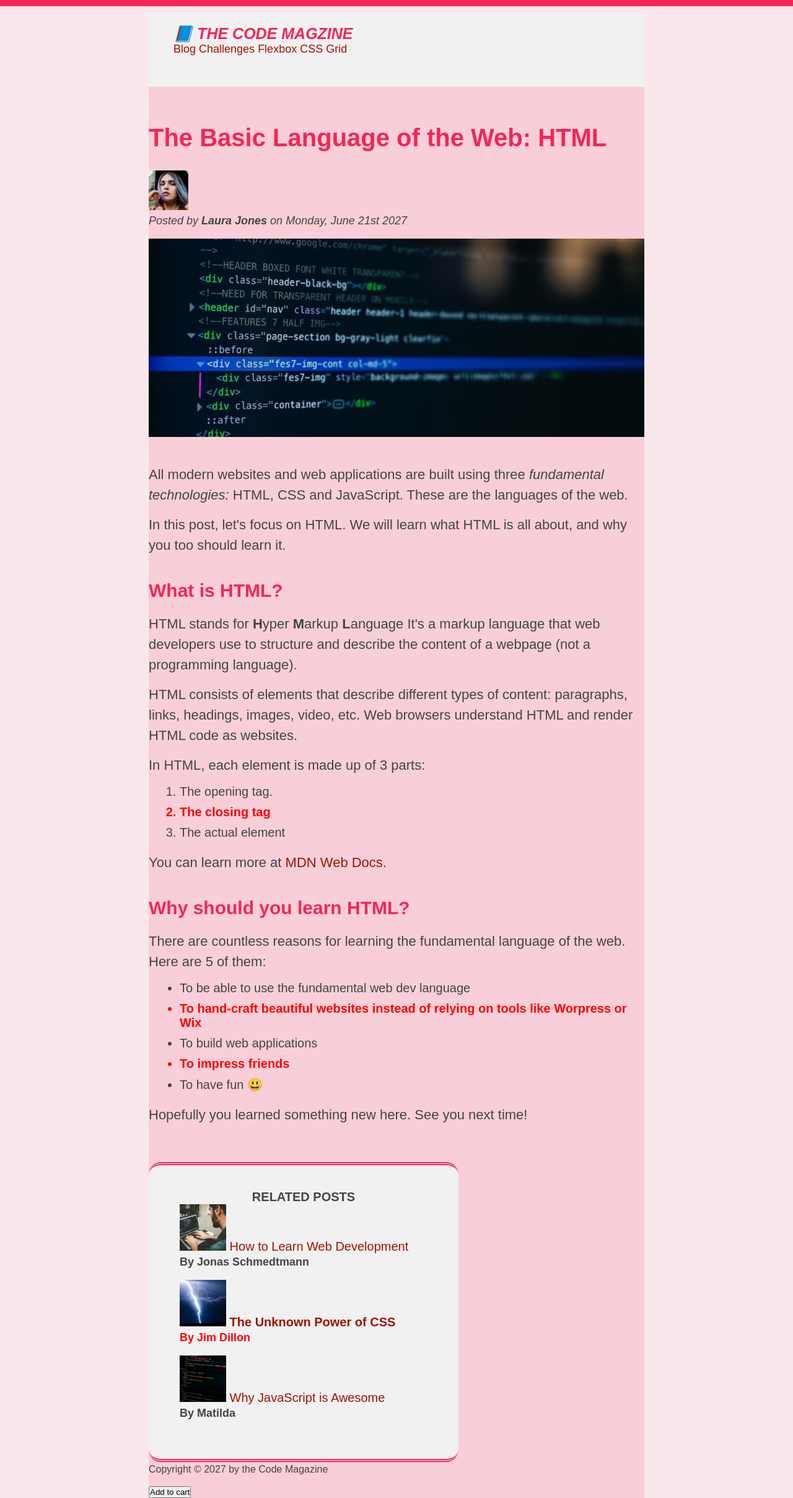
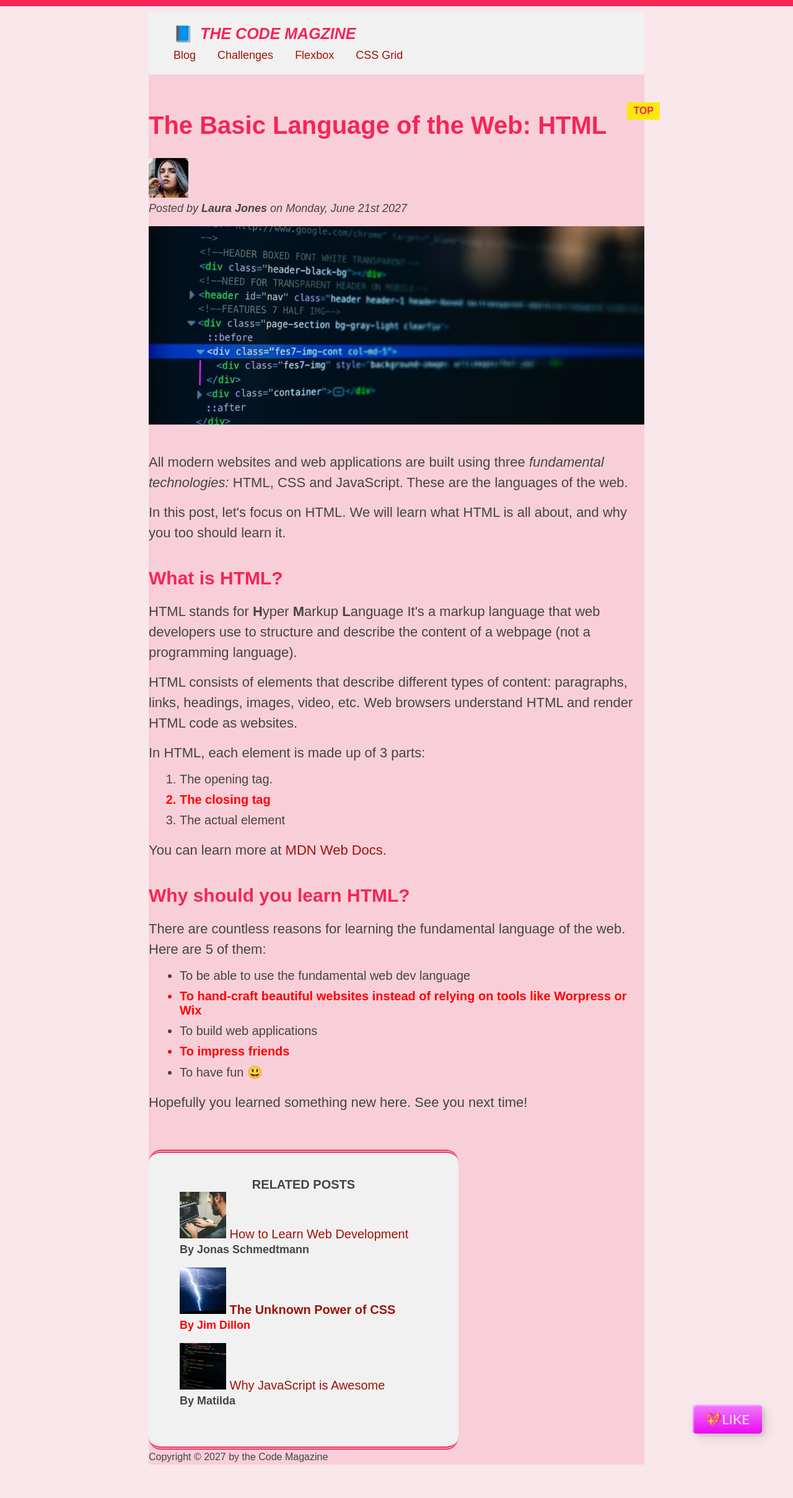
Before and after one commit to AbhishekSingh0901/LearnigHtmlAndCSS, a plain HTML site: page 01-HtmlFundamentals/index.html in a window 1280 px wide. Shown: the whole page at 62% size. After the commit the page ends 2378 px from the top, so only its background shows below. Drawn offline with Linux system fonts and the light colour scheme.

Commit message:
finishing fundamentals

```diff
--- a/01-HtmlFundamentals/index.html
+++ b/01-HtmlFundamentals/index.html
@@ -35,6 +35,8 @@
             alt="Oops Image not found!!"
             width="500"
             height="200"/>
+
+            <button>💖LIKE</button>
         </header>
 
         <p>
@@ -130,7 +132,6 @@
         <p id="copyright" class="copyright text">
         Copyright &copy; 2027 by the Code Magazine
         </p>
-        <button class = "add-cart">Add to cart</button>
       </footer>
     </div>
   </body>
--- a/02-CSSFundamentals/style.css
+++ b/02-CSSFundamentals/style.css
@@ -9,6 +9,7 @@ body {
   color: #444;
   font-family: sans-serif;
   border-top: 10px solid #f52556;
+  position: relative;
 }
 
 .container {
@@ -30,7 +31,7 @@ body {
   padding: 20px 40px;
   /* most commonly used to make vertical spaces */
   margin-bottom: 60px;
-  height: 80px;
+  /* height: 80px; */
 }
 
 nav {
@@ -43,6 +44,7 @@ article {
 
 .post-header {
   margin-bottom: 40px;
+  /* position: relative; */
 }
 
 .post-img {
@@ -94,6 +96,7 @@ h4 {
   text-transform: uppercase;
   text-align: center;
 }
+
 p {
   font-size: 22px;
   line-height: 1.5;
@@ -174,6 +177,84 @@ a:active {
   font-style: italic;
 }
 
+nav a:link {
+  /* background-color: #444;
+  margin: 20px;
+  padding: 20px;
+  display: block; */
+  display: inline-block;
+  margin-right: 30px;
+  margin-top: 10px;
+}
+
+nav a:link:last-child {
+  margin-right: 0;
+}
+
+button {
+  font-size: 22px;
+  color: #f1f1f1;
+  padding: 10px 20px;
+  border-radius: 5px;
+  font-family: "lato", sans-serif;
+  cursor: pointer;
+  display: inline-block;
+  box-shadow: inset 2px 2px 2px 0px rgba(255, 255, 255, 0.5),
+    7px 7px 20px 0px rgba(0, 0, 0, 0.1), 4px 4px 5px 0px rgba(0, 0, 0, 0.1);
+  outline: none;
+  transition: all 0.3s ease;
+  background: rgb(223, 5, 172);
+  background: linear-gradient(
+    0deg,
+    rgb(235, 8, 243) 0%,
+    rgb(240, 126, 255) 100%
+  );
+  border: none;
+  position: absolute;
+  bottom: 50px;
+  right: 50px;
+}
+
+button:hover {
+  background: rgb(0, 3, 255);
+  background: linear-gradient(
+    0deg,
+    rgb(139, 15, 248) 0%,
+    rgb(167, 103, 223) 100%
+  );
+}
+
+/* puseodo elements */
+h1::first-letter {
+  font-style: normal;
+  margin-right: 5px;
+}
+h2 {
+  /* background-color: olive; */
+  position: relative;
+}
+
+h2::after {
+  content: "TOP";
+  background-color: #ffe70e;
+  font-size: 16px;
+  font-weight: bold;
+  display: inline-block;
+  padding: 5px 10px;
+
+  /* absolute positoning */
+  position: absolute;
+  top: -15px;
+  right: -25px;
+}
+/* p::first-line {
+  color: red;
+} */
+
+/* h3 + p::first-line {
+  color: red;
+} */
+
 /* resolving conflicts */
 
 /* #copyright {
```
